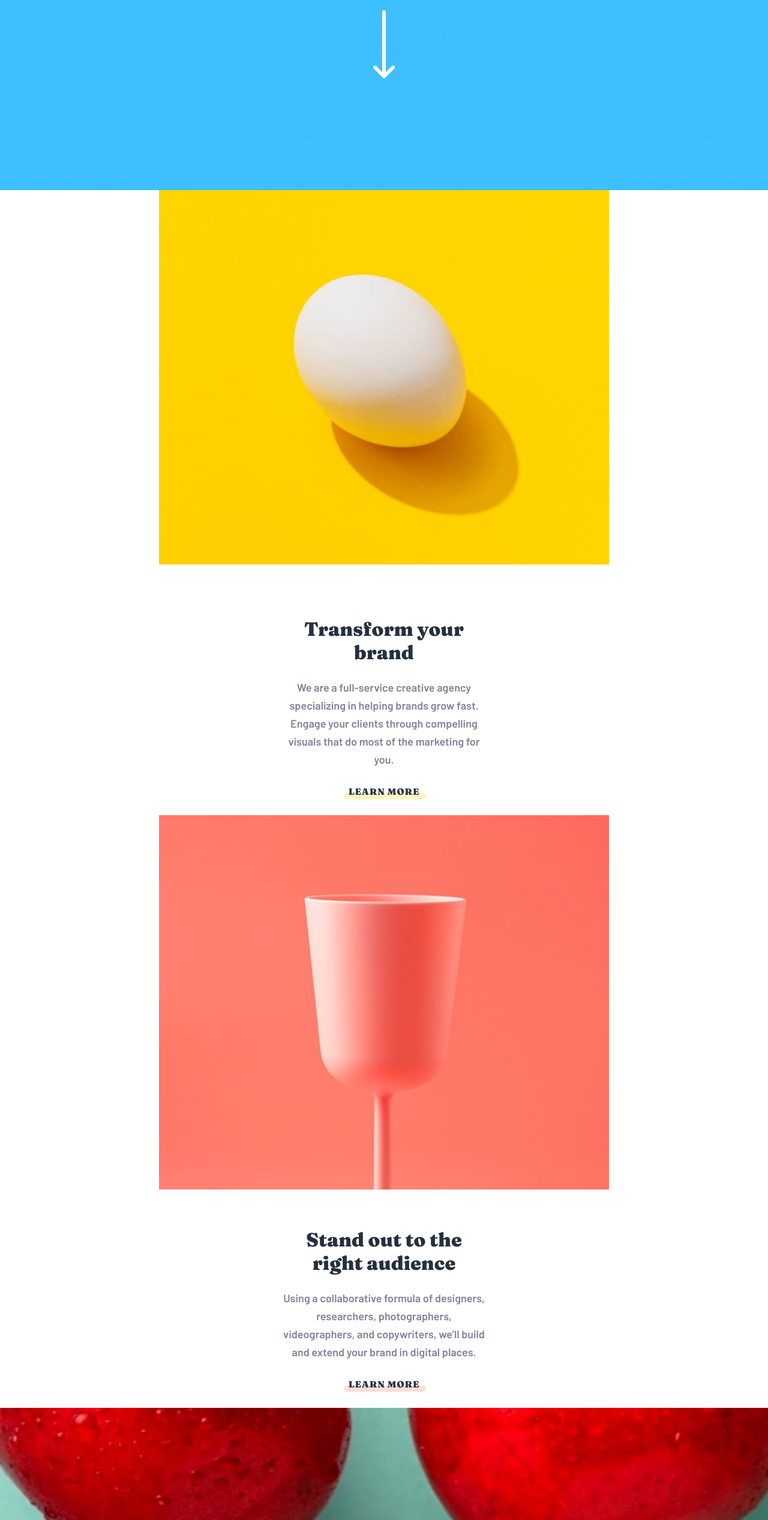
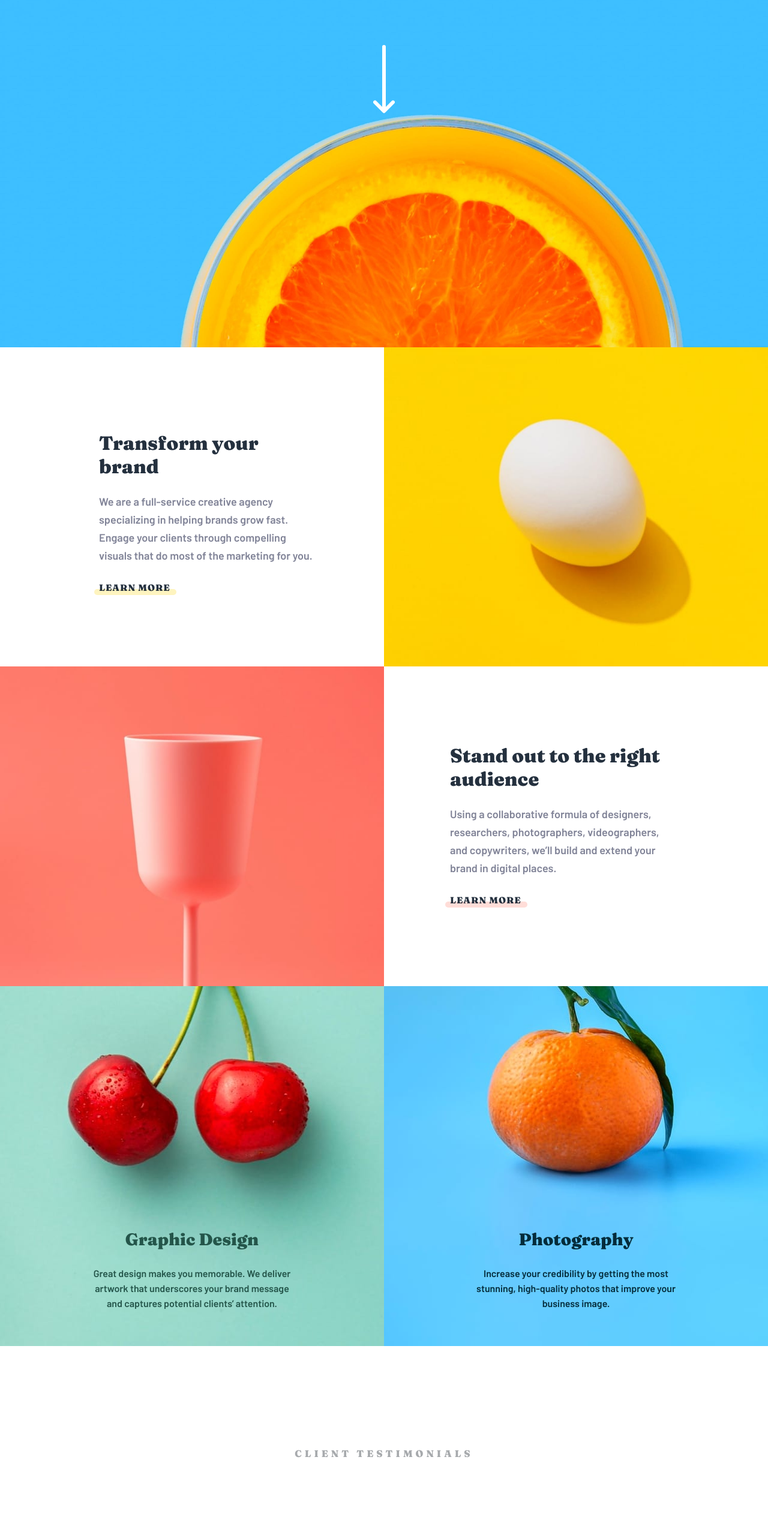
Before and after one commit to shawncocklin/sunnyside-agency, a plain HTML site: page index.html in a window 1280 px wide. Shown: the part 221-2755 px from the top of the page at 60% size. Drawn offline with Linux system fonts and the light colour scheme.

Commit message:
layout complete

```diff
--- a/index.css
+++ b/index.css
@@ -183,6 +183,13 @@ header {
   min-height: 538px;
 }
 
+@media (min-width: 50em) {
+  header {
+    background-image: url('./images/desktop/image-header.jpg');
+    min-height: 800px;
+  }
+}
+
 .primary-nav {
   padding-block: 32px;
   justify-content: space-between;
@@ -202,6 +209,22 @@ header {
   text-transform: uppercase;
 }
 
+@media (min-width: 50em) {
+  .hero {
+    --spacer: 96px;
+  }
+  .hero-title {
+    --fone-size: var(--fs-xl);
+    margin-top: calc(105px - 32px);
+  }
+
+  main {
+    display: grid;
+    grid-template-columns: 1fr 1fr;
+  }
+}
+
+
 section {
   line-height: var(--lh-m);
   display: flex;
@@ -209,15 +232,61 @@ section {
   flex-direction: column;
 }
 
+@media (min-width: 50em) {
+  section {
+    flex-direction: row;
+  }
+}
+
 .section-copy {
   --spacer: 24px;
-  padding-block: 64px 24px;
+  padding-block: 64px;
   text-align: center;
   max-width: 339px;
+  min-width: 50%;
 }
 
 .audience {
   --line-clr: var(--clr-secondry);
+}
+
+@media (min-width: 50em) {
+  .brand {
+    grid-column: 1 / span 2;
+    grid-row: 1;
+  }
+
+  .brand .section-copy {
+    padding-left: 165px;
+    padding-right: 110px;
+  }
+
+  .audience .section-copy {
+    padding-right: 165px;
+    padding-left: 110px;
+  }
+
+  .brand > *,
+  .audience > * {
+    flex: 1;
+  }
+
+  .brand img {
+    order: 2;
+  }
+
+  .audience {
+    grid-column: 1 / span 2;
+    grid-row: 2;
+  }
+
+  .section-copy {
+    text-align: left;
+  }
+
+  section img {
+    max-width: 50%;
+  }
 }
 
 .img-articles {
@@ -244,6 +313,25 @@ section {
   background-image: url('./images/mobile/image-photography.jpg');
   --font-clr: var(--clr-accent-dark);
   color: var(--clr-accent-dark);
+}
+
+@media (min-width: 50em) {
+  .design {
+    background-image: url('./images/desktop/image-graphic-design.jpg');
+  }
+
+  .photography {
+    background-image: url('./images/desktop/image-photography.jpg');
+  }
+
+  .img-articles {
+    justify-content: center;
+    align-items: flex-end;
+  }
+
+  .img-articles .section-copy {
+    text-align: center;
+  }
 }
 
 .testimonials {
@@ -280,9 +368,39 @@ section {
   color: var(--clr-light);
 }
 
+@media (min-width: 50em) {
+  .testimonials {
+    display: grid;
+    grid-template-columns: 1fr 1fr 1fr;
+    gap: 30px;
+    grid-column: 1 / span 2;
+  }
+
+  .testimonials h2 {
+    text-align: center;
+    grid-column: 2;
+    margin-top: 160px;
+  }
+
+  .testimonial {
+    grid-row: 2;
+  }
+  .testimonial-body {
+    max-width: 350px;
+  }
+}
+
+
 .image-gallery {
+  grid-column: 1 / span 2;
   display: grid;
   grid-template-columns: 1fr 1fr;
+}
+
+@media (min-width: 50em) {
+  .image-gallery {
+    grid-template-columns: 1fr 1fr 1fr 1fr;
+  }
 }
 
 footer {
```
